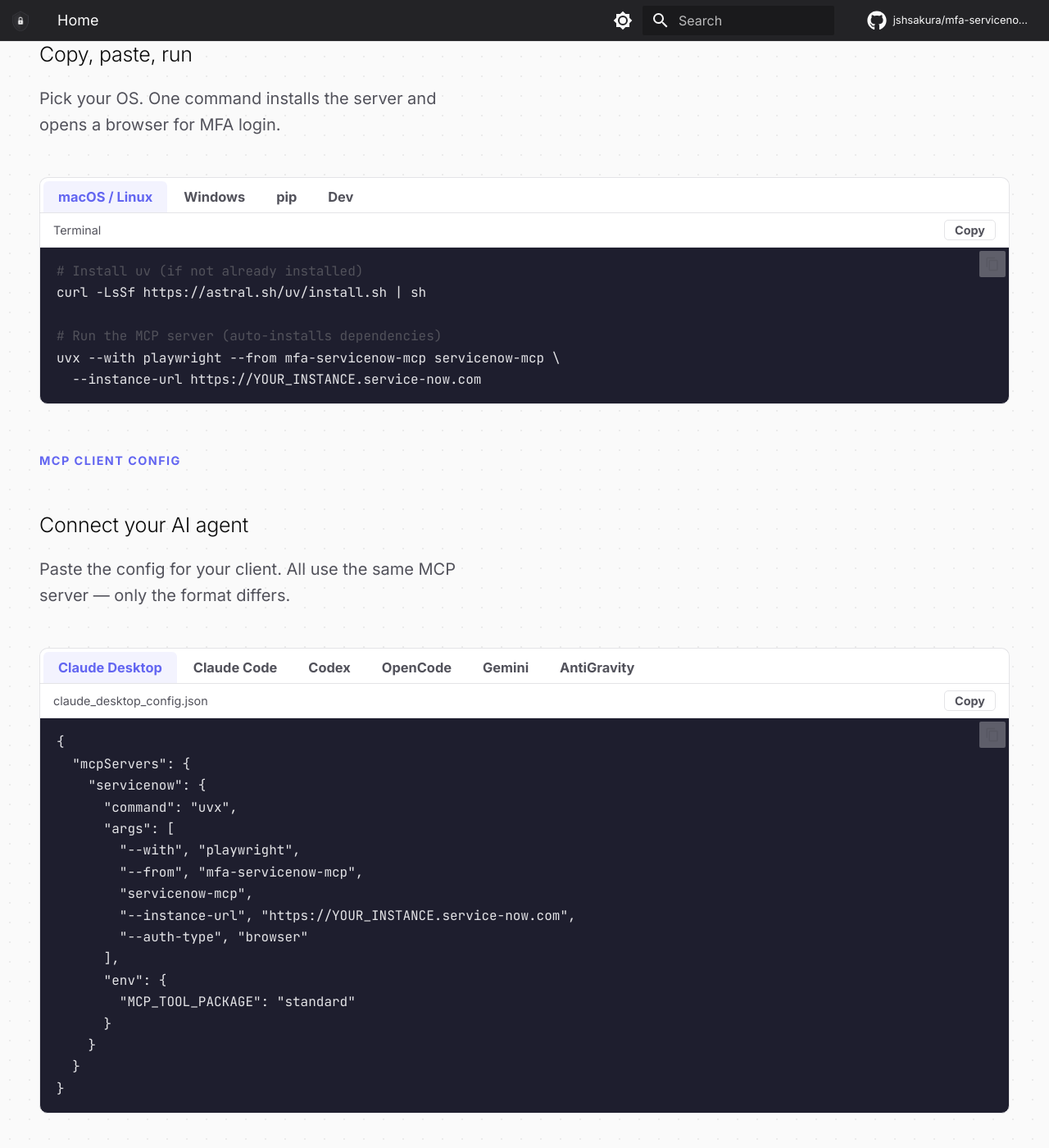
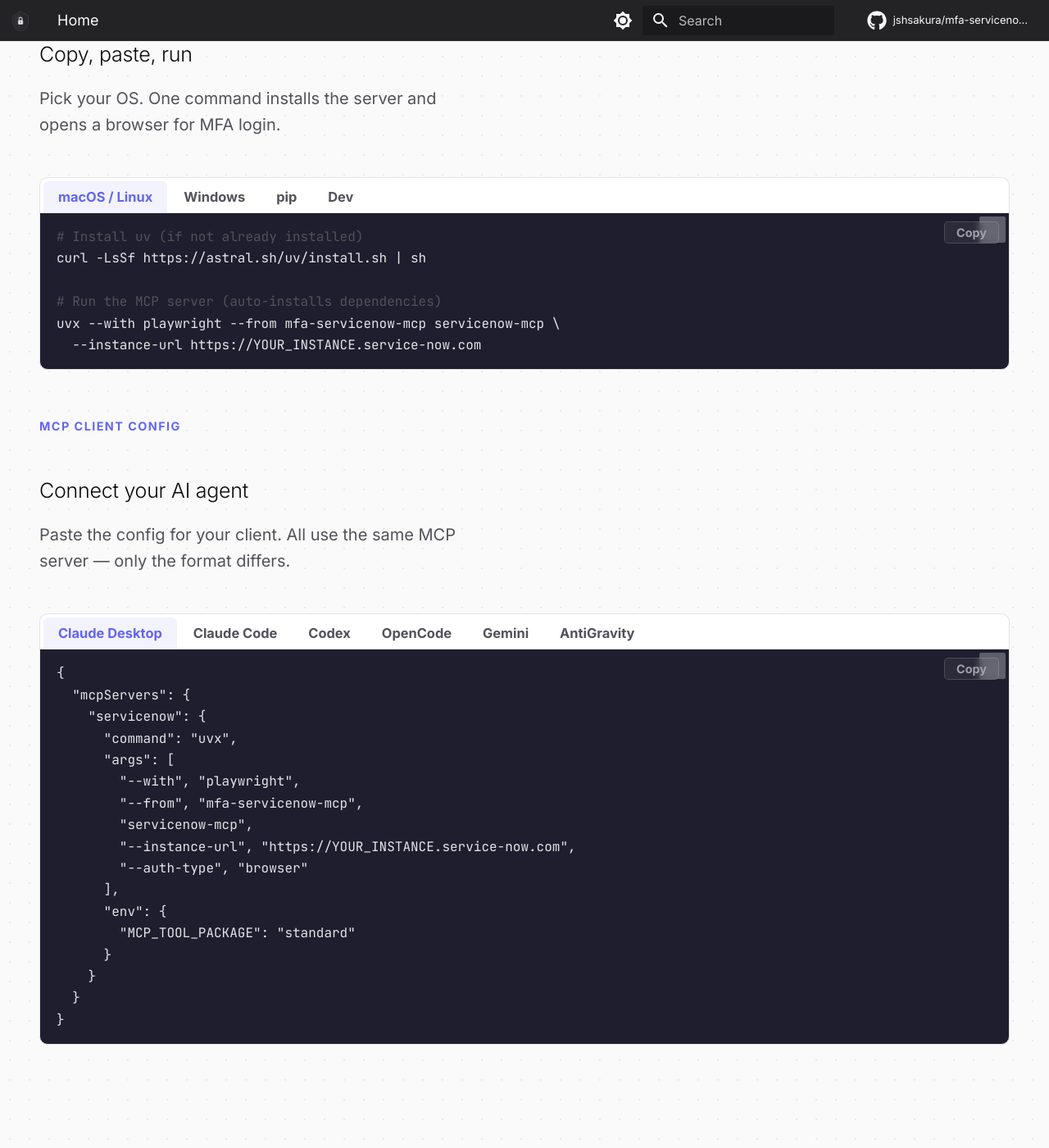
Before and after one commit to jshsakura/mfa-servicenow-mcp, an MkDocs documentation site: the page built from website/docs/index.md, in a window 1280 px wide and 1400 px high, scrolled down 1161 px. Shown: the whole window at 82% size. Built offline with MkDocs 1.6.1 and Material for MkDocs 9.7.7, drawn with Linux system fonts in a browser that asks for light colours; comment, search, counter and statistics services are not loaded.

Commit message:
style: remove redundant code-header bar, float Copy button on code blocks
Remove the install-code-header row (Terminal/PowerShell label + Copy)
that duplicated the tab name. Copy button now floats top-right inside
the code block with a glassmorphism style.

Co-Authored-By: Claude Opus 4.6 (1M context) <noreply@anthropic.com>

```diff
--- a/website/docs/index.md
+++ b/website/docs/index.md
@@ -63,10 +63,7 @@ hide:
       <div class="install-panels">
         <div class="install-panel active" id="install-mac">
           <div class="install-code-block">
-            <div class="install-code-header">
-              <span class="install-code-label">Terminal</span>
-              <button class="install-copy-btn" aria-label="Copy">Copy</button>
-            </div>
+            <button class="install-copy-btn" aria-label="Copy">Copy</button>
             <pre class="install-code"><code><span class="c"># Install uv (if not already installed)</span>
 curl -LsSf https://astral.sh/uv/install.sh | sh
 
@@ -77,10 +74,7 @@ uvx --with playwright --from mfa-servicenow-mcp servicenow-mcp \
         </div>
         <div class="install-panel" id="install-win">
           <div class="install-code-block">
-            <div class="install-code-header">
-              <span class="install-code-label">PowerShell</span>
-              <button class="install-copy-btn" aria-label="Copy">Copy</button>
-            </div>
+            <button class="install-copy-btn" aria-label="Copy">Copy</button>
             <pre class="install-code"><code><span class="c"># Install uv (if not already installed)</span>
 powershell -ExecutionPolicy ByPass -c "irm https://astral.sh/uv/install.ps1 | iex"
 
@@ -91,10 +85,7 @@ uvx --with playwright --from mfa-servicenow-mcp servicenow-mcp `
         </div>
         <div class="install-panel" id="install-pip">
           <div class="install-code-block">
-            <div class="install-code-header">
-              <span class="install-code-label">Terminal</span>
-              <button class="install-copy-btn" aria-label="Copy">Copy</button>
-            </div>
+            <button class="install-copy-btn" aria-label="Copy">Copy</button>
             <pre class="install-code"><code><span class="c"># Install with pip + browser support</span>
 pip install "mfa-servicenow-mcp[browser]"
 playwright install chromium
@@ -106,10 +97,7 @@ servicenow-mcp \
         </div>
         <div class="install-panel" id="install-dev">
           <div class="install-code-block">
-            <div class="install-code-header">
-              <span class="install-code-label">Terminal</span>
-              <button class="install-copy-btn" aria-label="Copy">Copy</button>
-            </div>
+            <button class="install-copy-btn" aria-label="Copy">Copy</button>
             <pre class="install-code"><code><span class="c"># Clone and install in development mode</span>
 git clone https://github.com/jshsakura/mfa-servicenow-mcp.git
 cd mfa-servicenow-mcp
@@ -143,10 +131,7 @@ servicenow-mcp \
       <div class="install-panels" id="mcp-panels">
         <div class="install-panel active" id="mcp-claude-desktop">
           <div class="install-code-block">
-            <div class="install-code-header">
-              <span class="install-code-label">claude_desktop_config.json</span>
-              <button class="install-copy-btn" aria-label="Copy">Copy</button>
-            </div>
+            <button class="install-copy-btn" aria-label="Copy">Copy</button>
             <pre class="install-code"><code>{
   "mcpServers": {
     "servicenow": {
@@ -168,10 +153,7 @@ servicenow-mcp \
         </div>
         <div class="install-panel" id="mcp-claude-code">
           <div class="install-code-block">
-            <div class="install-code-header">
-              <span class="install-code-label">.mcp.json (project root) or CLI</span>
-              <button class="install-copy-btn" aria-label="Copy">Copy</button>
-            </div>
+            <button class="install-copy-btn" aria-label="Copy">Copy</button>
             <pre class="install-code"><code><span class="c">// Option A: CLI one-liner</span>
 claude mcp add servicenow -- \
   uvx --with playwright --from mfa-servicenow-mcp servicenow-mcp \
@@ -198,10 +180,7 @@ claude mcp add servicenow -- \
         </div>
         <div class="install-panel" id="mcp-codex">
           <div class="install-code-block">
-            <div class="install-code-header">
-              <span class="install-code-label">~/.codex/agents.toml</span>
-              <button class="install-copy-btn" aria-label="Copy">Copy</button>
-            </div>
+            <button class="install-copy-btn" aria-label="Copy">Copy</button>
             <pre class="install-code"><code>[mcp_servers.servicenow]
 command = "uvx"
 args = [
@@ -216,10 +195,7 @@ args = [
         </div>
         <div class="install-panel" id="mcp-opencode">
           <div class="install-code-block">
-            <div class="install-code-header">
-              <span class="install-code-label">opencode.json</span>
-              <button class="install-copy-btn" aria-label="Copy">Copy</button>
-            </div>
+            <button class="install-copy-btn" aria-label="Copy">Copy</button>
             <pre class="install-code"><code>{
   "$schema": "https://opencode.ai/config.json",
   "mcp": {
@@ -242,10 +218,7 @@ args = [
         </div>
         <div class="install-panel" id="mcp-gemini">
           <div class="install-code-block">
-            <div class="install-code-header">
-              <span class="install-code-label">Gemini / Vertex AI config</span>
-              <button class="install-copy-btn" aria-label="Copy">Copy</button>
-            </div>
+            <button class="install-copy-btn" aria-label="Copy">Copy</button>
             <pre class="install-code"><code>{
   "mcp": {
     "servicenow": {
@@ -267,10 +240,7 @@ args = [
         </div>
         <div class="install-panel" id="mcp-antigravity">
           <div class="install-code-block">
-            <div class="install-code-header">
-              <span class="install-code-label">~/.gemini/antigravity/mcp_config.json</span>
-              <button class="install-copy-btn" aria-label="Copy">Copy</button>
-            </div>
+            <button class="install-copy-btn" aria-label="Copy">Copy</button>
             <pre class="install-code"><code>{
   "mcpServers": {
     "servicenow": {
--- a/website/docs/stylesheets/extra.css
+++ b/website/docs/stylesheets/extra.css
@@ -381,34 +381,31 @@ body.landing .md-footer { margin-top: 0; }
   border: 1px solid var(--border-color);
   border-radius: 0 0 10px 10px;
   overflow: hidden;
+  position: relative;
 }
 
-.install-code-header {
-  display: flex;
-  justify-content: space-between;
-  align-items: center;
-  padding: 8px 16px;
-  background: var(--card-bg);
-  border-bottom: 1px solid var(--border-color);
-}
-.install-code-label {
-  font-size: .72rem;
-  color: var(--hero-sub);
-  font-weight: 500;
-}
 .install-copy-btn {
-  padding: 3px 12px;
-  border: 1px solid var(--border-color);
+  position: absolute;
+  top: 10px;
+  right: 12px;
+  z-index: 2;
+  padding: 4px 14px;
+  border: 1px solid rgba(255,255,255,.15);
   border-radius: 5px;
-  background: transparent;
-  color: var(--hero-sub);
+  background: rgba(255,255,255,.06);
+  color: #a1a1aa;
   font-size: .72rem;
   font-weight: 600;
   cursor: pointer;
   transition: all .15s;
   font-family: inherit;
+  backdrop-filter: blur(4px);
 }
-.install-copy-btn:hover { background: var(--accent-bg); color: var(--accent); border-color: var(--accent); }
+.install-copy-btn:hover {
+  background: rgba(255,255,255,.12);
+  color: #fafafa;
+  border-color: rgba(255,255,255,.3);
+}
 
 pre.install-code {
   margin: 0 !important;
```
